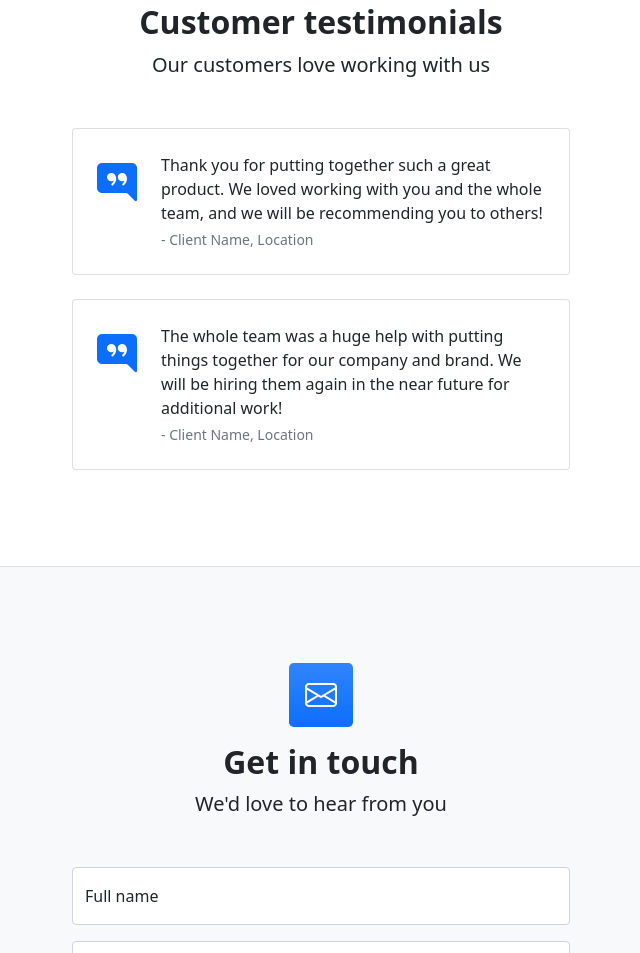
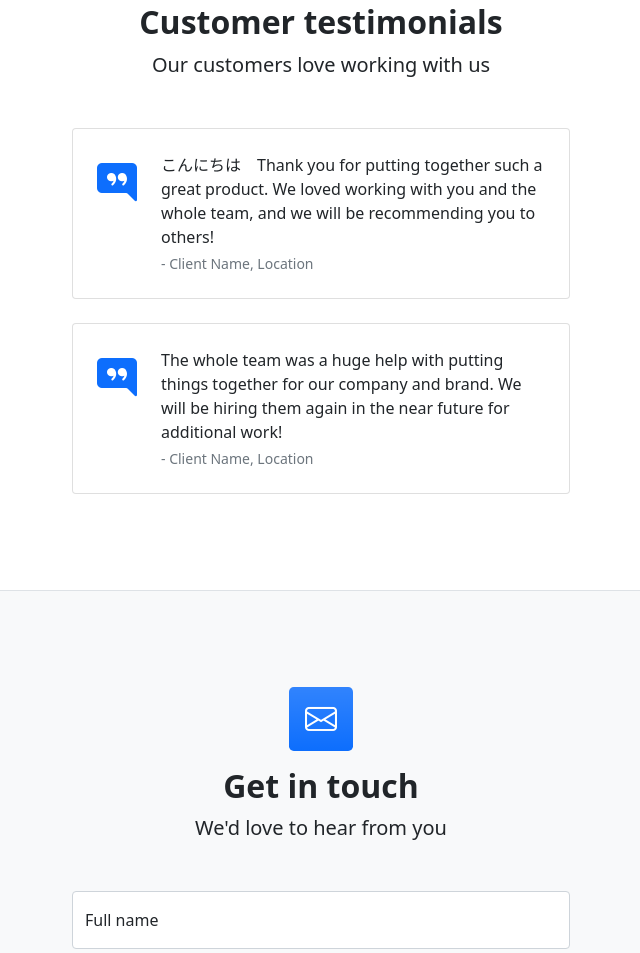
Before and after one commit to katsudonmama/study, a plain HTML site: page index.html in a window 1280 px wide. Shown: the part 1983-2936 px from the top of the page, without its empty margins (319-959 px from the left). Drawn offline with nearby package versions, Linux system fonts and the light colour scheme.

Commit message:
Update index.html

```diff
--- a/index.html
+++ b/index.html
@@ -251,7 +251,7 @@
                                 <div class="d-flex">
                                     <div class="flex-shrink-0"><i class="bi bi-chat-right-quote-fill text-primary fs-1"></i></div>
                                     <div class="ms-4">
-                                        <p class="mb-1">Thank you for putting together such a great product. We loved working with you and the whole team, and we will be recommending you to others!</p>
+                                        <p class="mb-1">こんにちは　Thank you for putting together such a great product. We loved working with you and the whole team, and we will be recommending you to others!</p>
                                         <div class="small text-muted">- Client Name, Location</div>
                                     </div>
                                 </div>
```
